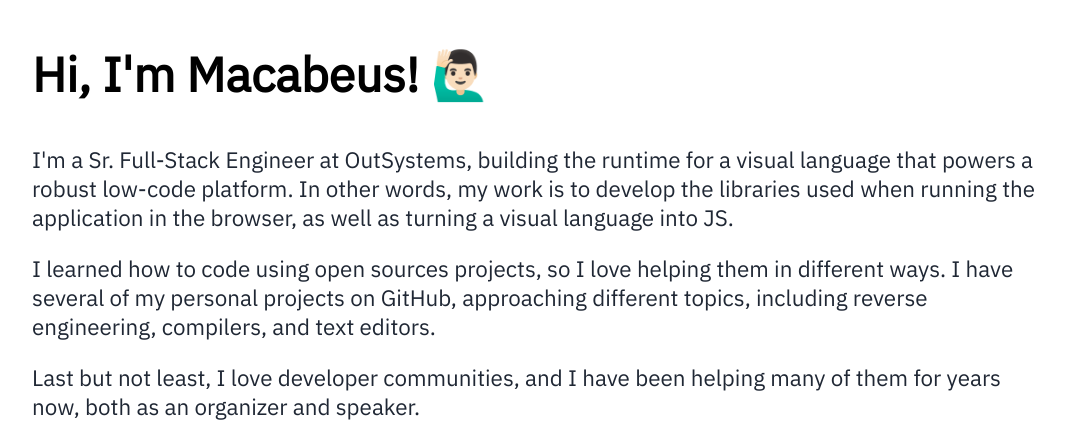
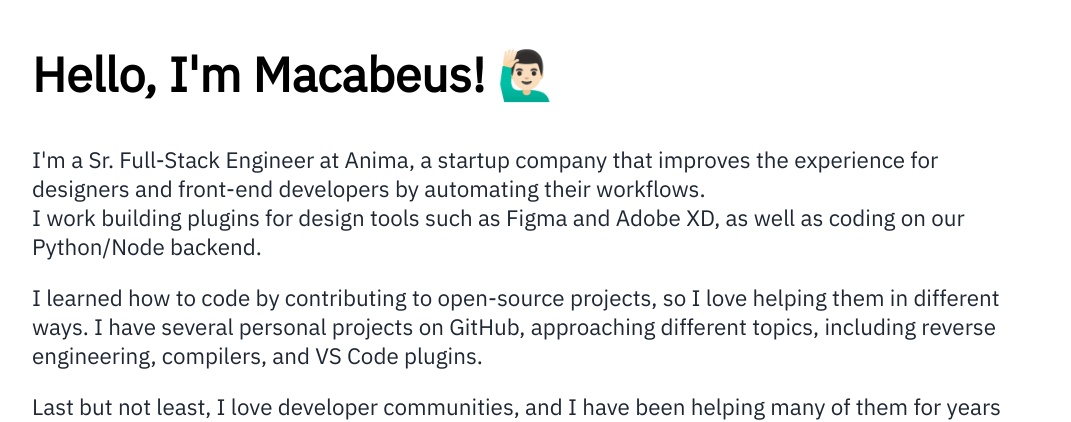
Before and after one commit to macabeus/macabeus.github.io, a SvelteKit app: page / in a window 1280 px wide. Shown: the part 481-903 px from the top of the page, without its empty margins (104-1175 px from the left). Built offline with nearby package versions, Linux system fonts and the light colour scheme.

Commit message:
content: update mini-bio

```diff
--- a/src/routes/+page.svelte
+++ b/src/routes/+page.svelte
@@ -5,18 +5,19 @@
 <article>
   <Avatar />
 
-  <h1>Hi, I'm Macabeus! 🙋🏻‍♂️</h1>
+  <h1>Hello, I'm Macabeus! 🙋🏻‍♂️</h1>
 
   <p>
-    I'm a Sr. Full-Stack Engineer at OutSystems, building the runtime for a visual language that powers a
-    robust low-code platform. In other words, my work is to develop the libraries used when running
-    the application in the browser, as well as turning a visual language into JS.
+    I'm a Sr. Full-Stack Engineer at Anima, a startup company that improves the experience for designers and
+    front-end developers by automating their workflows.<br />
+    I work building plugins for design tools such as Figma and Adobe XD, as well as coding on our
+    Python/Node backend.
   </p>
 
   <p>
-    I learned how to code using open sources projects, so I love helping them in different ways. I have
-    several of my personal projects on GitHub, approaching different topics, including reverse engineering,
-    compilers, and text editors.
+    I learned how to code by contributing to open-source projects, so I love helping them in different ways.
+    I have several personal projects on GitHub, approaching different topics, including reverse engineering,
+    compilers, and VS Code plugins.
   </p>
 
   <p>
```
